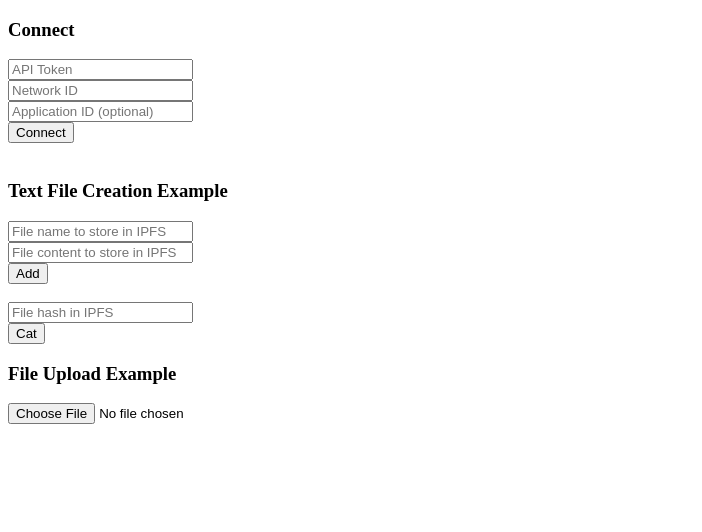
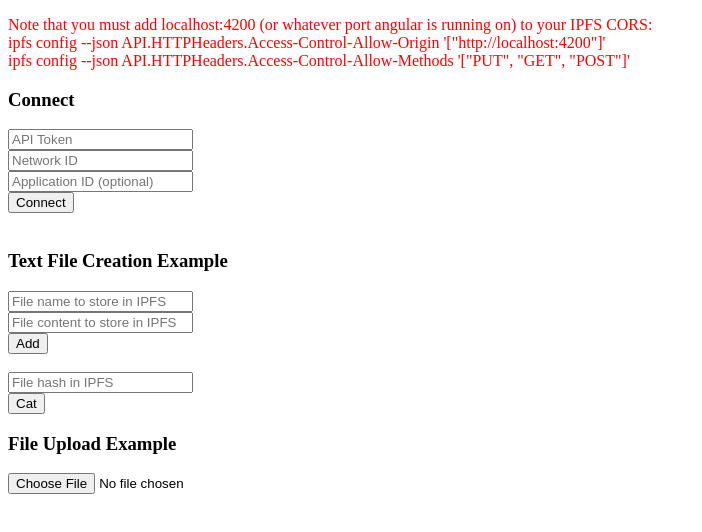
Before and after one commit to provideplatform/provide-js, an Angular app in the folder examples/provide-js-example-angular6/: page / in a window 1280 px wide. Shown: the top 532 px of the page, without its empty margins (0-702 px from the left). Built offline with nearby package versions, Linux system fonts and the light colour scheme; what provide-js, pull-file-reader would draw is missing.

Commit message:
Added IPFS CORS help to Angular6 example.

```diff
--- a/examples/provide-js-example-angular6/src/app/app.component.html
+++ b/examples/provide-js-example-angular6/src/app/app.component.html
@@ -1,3 +1,9 @@
+<p [style.color]="'red'">
+  Note that you must add localhost:4200 (or whatever port angular is running on) to your IPFS CORS:<br>
+  ipfs config --json API.HTTPHeaders.Access-Control-Allow-Origin '["http://localhost:4200"]'<br>
+  ipfs config --json API.HTTPHeaders.Access-Control-Allow-Methods '["PUT", "GET", "POST"]'<br>
+</p>
+
 <h3>Connect</h3>
 
 <input #apiToken placeholder="API Token" /><br>
```
